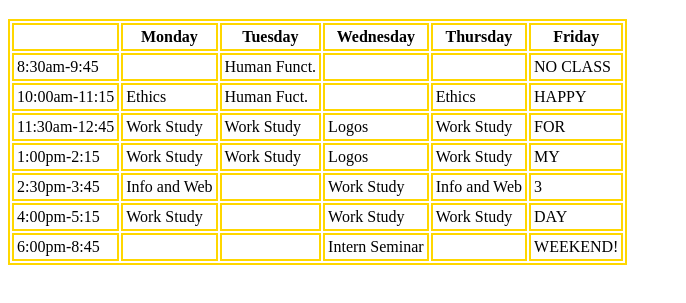
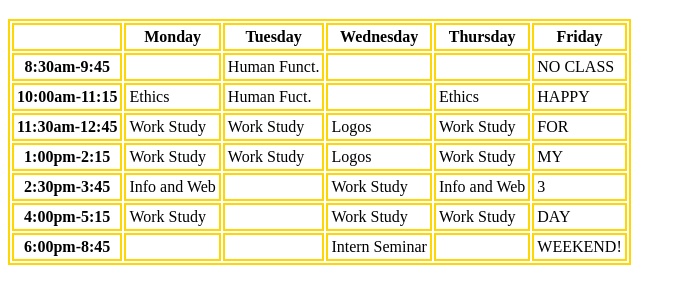
Before and after one commit to scruz25/Assignment3, a plain HTML site: page index.html in a window 1280 px wide. Shown: the part 61-364 px from the top of the page, without its empty margins (0-686 px from the left). Drawn offline with Linux system fonts and the light colour scheme.

Commit message:
change2
change2

```diff
--- a/index.html
+++ b/index.html
@@ -32,7 +32,7 @@
 		</tr>
 
 		<tr>
-			<td>8:30am-9:45</td>
+			<th>8:30am-9:45</th>
 			<td></td>
 			<td>Human Funct.</td>
 			<td></td>
@@ -42,7 +42,7 @@
 		</tr>
 
 		<tr>
-			<td>10:00am-11:15</td>
+			<th>10:00am-11:15</th>
 			<td >Ethics</td>
 			<td>Human Fuct.</td>
 			<td></td>
@@ -53,7 +53,7 @@
 		</tr>
 
 		<tr>
-			<td>11:30am-12:45
+			<th>11:30am-12:45</th>
 			<td>Work Study</td>
 			<td>Work Study</td>
 			<td>Logos</td>
@@ -62,7 +62,7 @@
 		</td>
 
 		<tr>
-			<td>1:00pm-2:15
+			<th>1:00pm-2:15</th>
 			<td>Work Study</td>
 			<td>Work Study</td>
 			<td>Logos</td>
@@ -71,7 +71,7 @@
 		</td>
 
 		<tr>
-			<td>2:30pm-3:45
+			<th>2:30pm-3:45</th>
 			<td>Info and Web</td>
 			<td></td>
 			<td>Work Study</td>
@@ -80,14 +80,14 @@
 		</td>
 
 		<tr>
-			<td>4:00pm-5:15</td>
+			<th>4:00pm-5:15</th>
 			<td>Work Study</td>
 			<td></td>
 			<td>Work Study</td>
 			<td>Work Study</td>
 			<td>DAY</td>
 		<tr>
-			<td>6:00pm-8:45</td>
+			<th>6:00pm-8:45</th>
 			<td></td>
 			<td></td>
 			<td>Intern Seminar</td>
```
